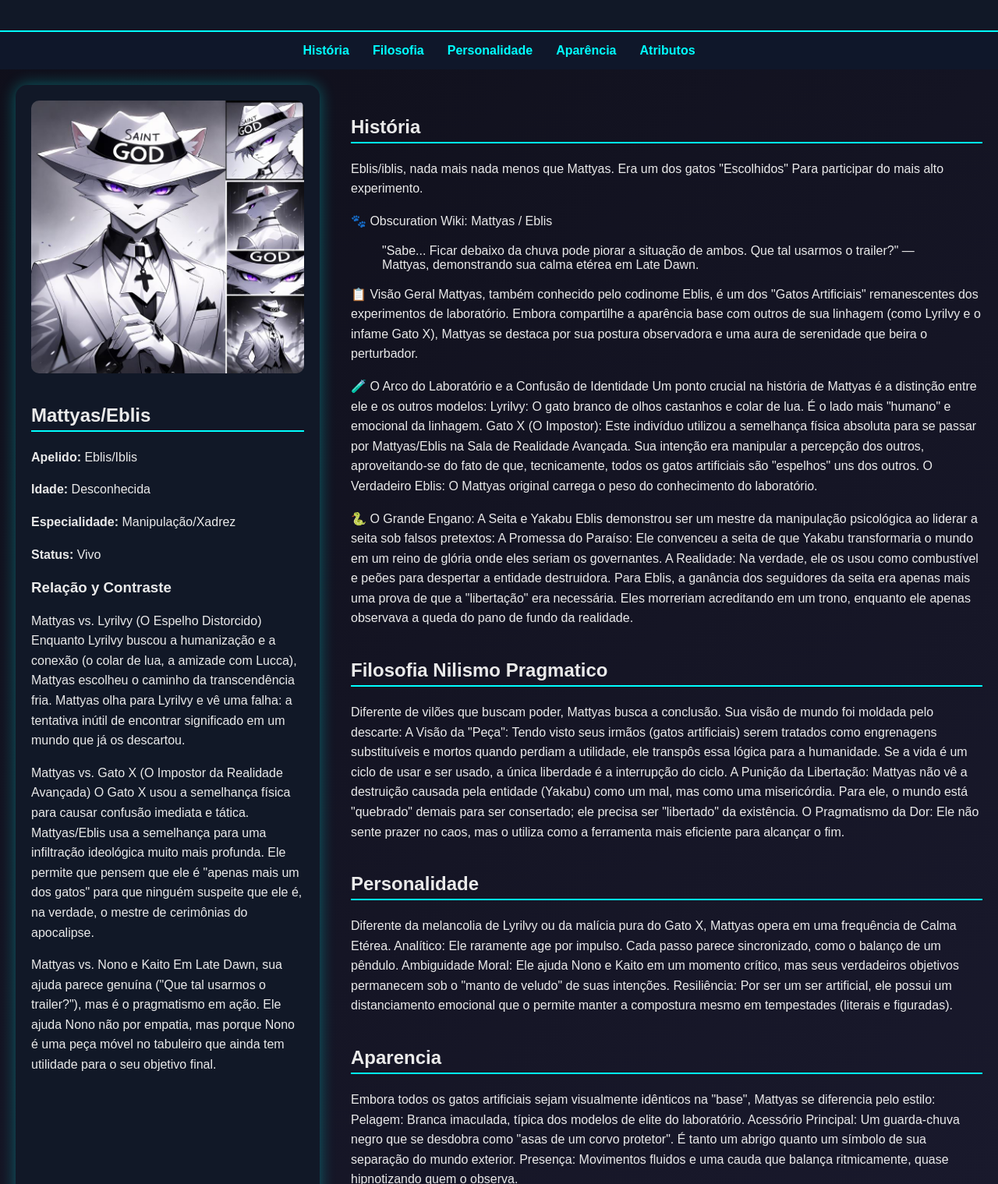
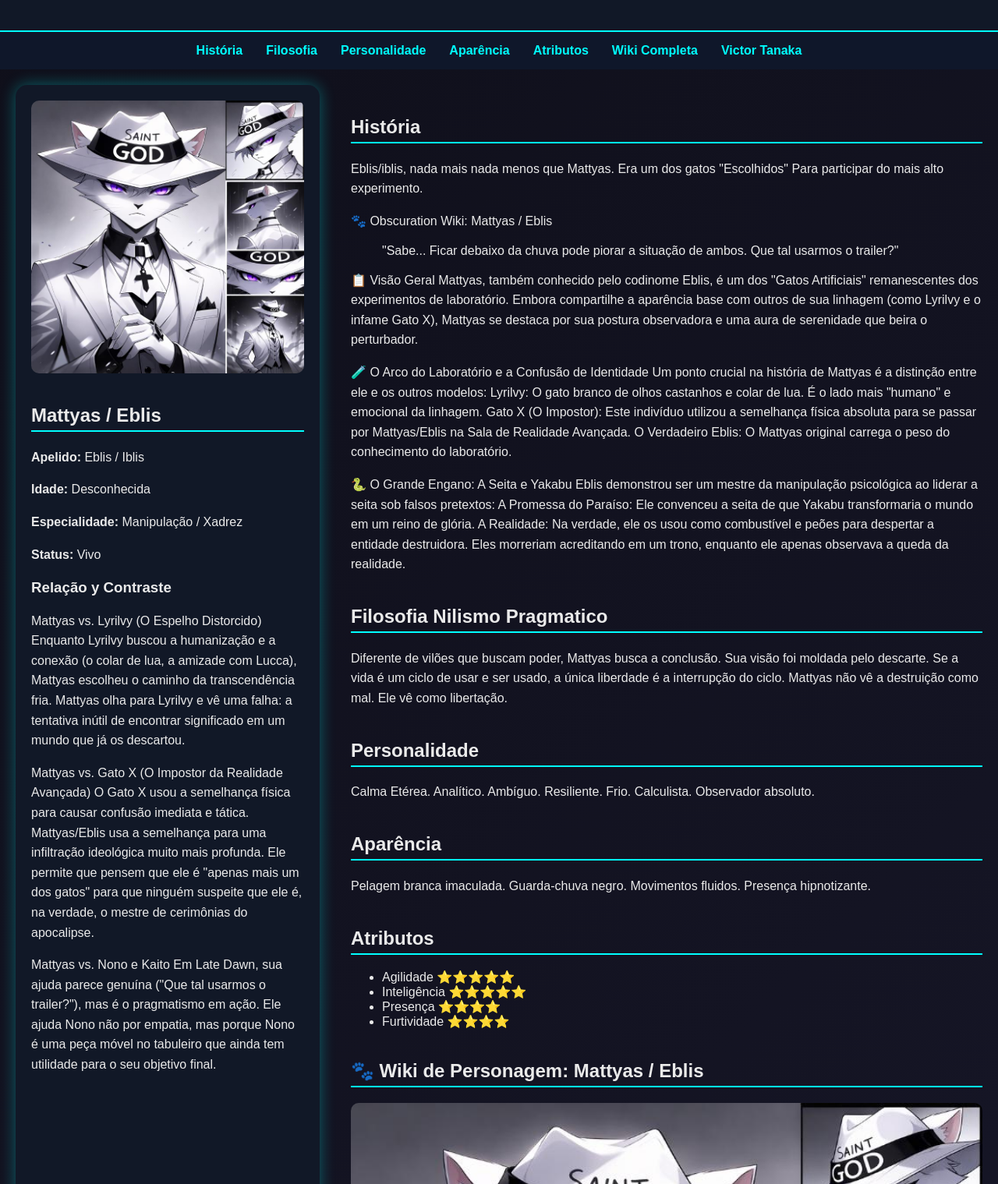
Before and after one commit to PurpleMurasaki38/Fanclub_obscuration, a plain HTML site: page index.html in a window 1280 px wide. Shown: the part 81-1600 px from the top of the page at 78% size. Drawn offline with Linux system fonts and the light colour scheme.

Commit message:
Update index.html

```diff
--- a/index.html
+++ b/index.html
@@ -1,12 +1,15 @@
 <!DOCTYPE html>
 <html lang="pt-BR">
 <head>
+
 <meta charset="UTF-8">
 <meta name="viewport" content="width=device-width, initial-scale=1.0">
+
 <title>Fanclub Obscuration Wiki</title>
+
 <link rel="stylesheet" href="style.css">
+
 </head>
-
 <body>
 
 <header class="banner">
@@ -14,26 +17,35 @@
 </header>
 
 <nav class="navbar">
+
 <a href="#historia">História</a>
 <a href="#filosofia">Filosofia</a>
 <a href="#personalidade">Personalidade</a>
 <a href="#aparencia">Aparência</a>
 <a href="#atributos">Atributos</a>
+<a href="#wiki-mattyas">Wiki Completa</a>
+<a href="#victor">Victor Tanaka</a>
+
 </nav>
 
 <div class="layout">
 
 <!-- INFOBOX -->
+
 <aside class="infobox">
 
 <img src="perfil.png" alt="Mattyas/Eblis" class="perfil">
 
-<h2>Mattyas/Eblis</h2>
+<h2>Mattyas / Eblis</h2>
 
-<p><strong>Apelido:</strong> Eblis/Iblis</p>
+<p><strong>Apelido:</strong> Eblis / Iblis</p>
+
 <p><strong>Idade:</strong> Desconhecida</p>
-<p><strong>Especialidade:</strong> Manipulação/Xadrez</p>
+
+<p><strong>Especialidade:</strong> Manipulação / Xadrez</p>
+
 <p><strong>Status:</strong> Vivo</p>
+
 
 <h3>Relação y Contraste</h3>
 
@@ -51,10 +63,14 @@ Mattyas vs. Nono e Kaito Em Late Dawn, sua ajuda parece genuína ("Que tal usarm
 
 </aside>
 
-<!-- CONTEÚDO -->
+
 <main class="conteudo">
 
+
+<!-- HISTORIA COMPLETA -->
+
 <section id="historia">
+
 <h2>História</h2>
 
 <p>
@@ -66,7 +82,7 @@ Eblis/iblis, nada mais nada menos que Mattyas. Era um dos gatos "Escolhidos" Par
 </p>
 
 <blockquote>
-"Sabe... Ficar debaixo da chuva pode piorar a situação de ambos. Que tal usarmos o trailer?" — Mattyas, demonstrando sua calma etérea em Late Dawn.
+"Sabe... Ficar debaixo da chuva pode piorar a situação de ambos. Que tal usarmos o trailer?"
 </blockquote>
 
 <p>
@@ -74,59 +90,175 @@ Eblis/iblis, nada mais nada menos que Mattyas. Era um dos gatos "Escolhidos" Par
 </p>
 
 <p>
-🧪 O Arco do Laboratório e a Confusão de Identidade Um ponto crucial na história de Mattyas é a distinção entre ele e os outros modelos: Lyrilvy: O gato branco de olhos castanhos e colar de lua. É o lado mais "humano" e emocional da linhagem. Gato X (O Impostor): Este indivíduo utilizou a semelhança física absoluta para se passar por Mattyas/Eblis na Sala de Realidade Avançada. Sua intenção era manipular a percepção dos outros, aproveitando-se do fato de que, tecnicamente, todos os gatos artificiais são "espelhos" uns dos outros. O Verdadeiro Eblis: O Mattyas original carrega o peso do conhecimento do laboratório.
+🧪 O Arco do Laboratório e a Confusão de Identidade Um ponto crucial na história de Mattyas é a distinção entre ele e os outros modelos:
+
+Lyrilvy: O gato branco de olhos castanhos e colar de lua. É o lado mais "humano" e emocional da linhagem.
+
+Gato X (O Impostor): Este indivíduo utilizou a semelhança física absoluta para se passar por Mattyas/Eblis na Sala de Realidade Avançada.
+
+O Verdadeiro Eblis: O Mattyas original carrega o peso do conhecimento do laboratório.
 </p>
 
 <p>
-🐍 O Grande Engano: A Seita e Yakabu Eblis demonstrou ser um mestre da manipulação psicológica ao liderar a seita sob falsos pretextos: A Promessa do Paraíso: Ele convenceu a seita de que Yakabu transformaria o mundo em um reino de glória onde eles seriam os governantes. A Realidade: Na verdade, ele os usou como combustível e peões para despertar a entidade destruidora. Para Eblis, a ganância dos seguidores da seita era apenas mais uma prova de que a "libertação" era necessária. Eles morreriam acreditando em um trono, enquanto ele apenas observava a queda do pano de fundo da realidade.
+🐍 O Grande Engano: A Seita e Yakabu
+
+Eblis demonstrou ser um mestre da manipulação psicológica ao liderar a seita sob falsos pretextos:
+
+A Promessa do Paraíso: Ele convenceu a seita de que Yakabu transformaria o mundo em um reino de glória.
+
+A Realidade: Na verdade, ele os usou como combustível e peões para despertar a entidade destruidora.
+
+Eles morreriam acreditando em um trono, enquanto ele apenas observava a queda da realidade.
 </p>
 
 </section>
 
+
+
 <section id="filosofia">
+
 <h2>Filosofia Nilismo Pragmatico</h2>
 
 <p>
-Diferente de vilões que buscam poder, Mattyas busca a conclusão. Sua visão de mundo foi moldada pelo descarte: A Visão da "Peça": Tendo visto seus irmãos (gatos artificiais) serem tratados como engrenagens substituíveis e mortos quando perdiam a utilidade, ele transpôs essa lógica para a humanidade. Se a vida é um ciclo de usar e ser usado, a única liberdade é a interrupção do ciclo. A Punição da Libertação: Mattyas não vê a destruição causada pela entidade (Yakabu) como um mal, mas como uma misericórdia. Para ele, o mundo está "quebrado" demais para ser consertado; ele precisa ser "libertado" da existência. O Pragmatismo da Dor: Ele não sente prazer no caos, mas o utiliza como a ferramenta mais eficiente para alcançar o fim.
+Diferente de vilões que buscam poder, Mattyas busca a conclusão.
+
+Sua visão foi moldada pelo descarte.
+
+Se a vida é um ciclo de usar e ser usado, a única liberdade é a interrupção do ciclo.
+
+Mattyas não vê a destruição como mal.
+
+Ele vê como libertação.
 </p>
 
 </section>
 
+
+
 <section id="personalidade">
+
 <h2>Personalidade</h2>
 
 <p>
-Diferente da melancolia de Lyrilvy ou da malícia pura do Gato X, Mattyas opera em uma frequência de Calma Etérea. Analítico: Ele raramente age por impulso. Cada passo parece sincronizado, como o balanço de um pêndulo. Ambiguidade Moral: Ele ajuda Nono e Kaito em um momento crítico, mas seus verdadeiros objetivos permanecem sob o "manto de veludo" de suas intenções. Resiliência: Por ser um ser artificial, ele possui um distanciamento emocional que o permite manter a compostura mesmo em tempestades (literais e figuradas).
+Calma Etérea.
+
+Analítico.
+
+Ambíguo.
+
+Resiliente.
+
+Frio.
+
+Calculista.
+
+Observador absoluto.
 </p>
 
 </section>
 
+
+
 <section id="aparencia">
-<h2>Aparencia</h2>
+
+<h2>Aparência</h2>
 
 <p>
-Embora todos os gatos artificiais sejam visualmente idênticos na "base", Mattyas se diferencia pelo estilo: Pelagem: Branca imaculada, típica dos modelos de elite do laboratório. Acessório Principal: Um guarda-chuva negro que se desdobra como "asas de um corvo protetor". É tanto um abrigo quanto um símbolo de sua separação do mundo exterior. Presença: Movimentos fluidos e uma cauda que balança ritmicamente, quase hipnotizando quem o observa.
+Pelagem branca imaculada.
+
+Guarda-chuva negro.
+
+Movimentos fluidos.
+
+Presença hipnotizante.
 </p>
 
 </section>
 
+
+
 <section id="atributos">
+
 <h2>Atributos</h2>
 
 <ul>
-<li>Agilidade ⭐⭐⭐⭐⭐ Movimentos sincronizados e precisos.</li>
-<li>Inteligência ⭐⭐⭐⭐⭐ Conhecimento profundo sobre a estrutura do mundo e do lab.</li>
-<li>Presença ⭐⭐⭐⭐ Sua calma "vazia" intimida oponentes e acalma aliados.</li>
-<li>Furtividade ⭐⭐⭐⭐ Capaz de desaparecer entre os reflexos da Realidade Avançada.</li>
+
+<li>Agilidade ⭐⭐⭐⭐⭐</li>
+
+<li>Inteligência ⭐⭐⭐⭐⭐</li>
+
+<li>Presença ⭐⭐⭐⭐</li>
+
+<li>Furtividade ⭐⭐⭐⭐</li>
+
 </ul>
 
 </section>
 
+
+
+<!-- WIKI COMPLETA -->
+
+<section id="wiki-mattyas">
+
+<h2>🐾 Wiki de Personagem: Mattyas / Eblis</h2>
+
+<img src="perfil.png" class="perfil">
+
+<p><strong>Nomes/Designações:</strong> Mattyas, Eblis, Experimento 0-180.</p>
+
+<p><strong>Espécie:</strong> Gato Russo (Super-soldado / Semideus).</p>
+
+<p><strong>Afiliação:</strong> Líder da Seita de Yákabu, Controlador das Sombras.</p>
+
+<h3>Vestimentas e Aparência</h3>
+
+<p>Fase Infantil: Como cobaia, era um jovem gato com talento ímpar.</p>
+
+<p>Marca no tórax: circunferência com duas cruzes.</p>
+
+<p>Fase Adulta: estilo inestimável.</p>
+
+<p>Forma Possuída: corpo vermelho, olhos pretos, terceiro olho.</p>
+
+</section>
+
+
+
+<!-- VICTOR COMPLETO -->
+
+<section id="victor">
+
+<h2>🐾 Wiki de Personagem: Victor Tanaka</h2>
+
+<img src="perfil2.png" class="perfil">
+
+<h3>Frases Marcantes</h3>
+
+<blockquote>"Se eu morrer para aquele vagabundo diz para o Esposito que eu amo ele."</blockquote>
+
+<blockquote>"Poxa moça me tira daqui fazendo um favorzinho... Faz horas que não vou ao banheiro."</blockquote>
+
+<blockquote>"Calma calabreso!"</blockquote>
+
+<blockquote>"Eu o grande Victor Tanaka vim ao seu resgate."</blockquote>
+
+<blockquote>"Se o curupira fizer moonwalk ele vai para frente ou para trás?"</blockquote>
+
+<blockquote>"Você matou meu amigo."</blockquote>
+
+</section>
+
+
+
 </main>
+
 </div>
 
 <footer>
+
 © 2026 Wiki Oficial • Criado com puro luxo
+
 </footer>
 
 </body>
```
